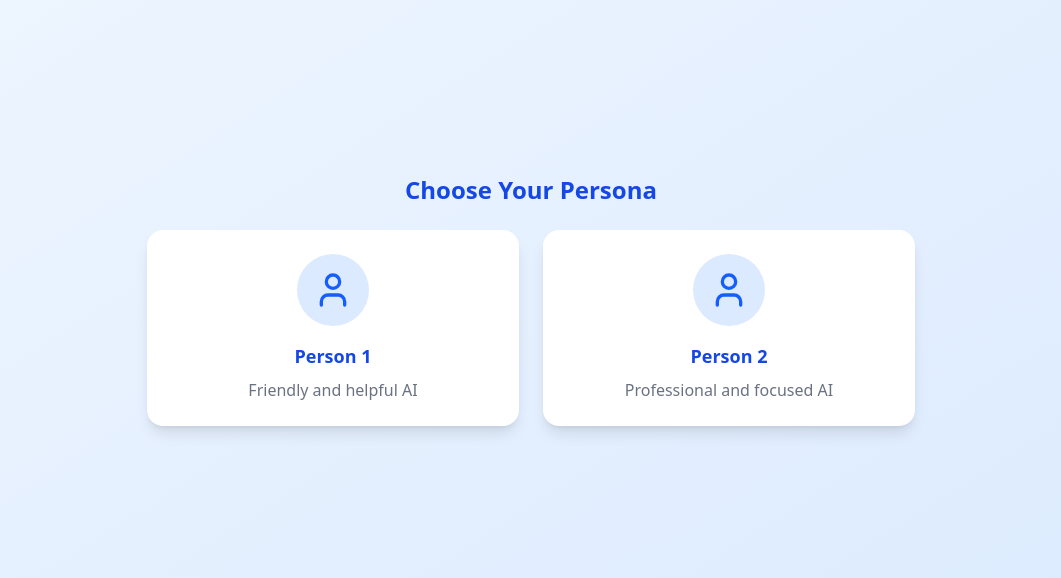
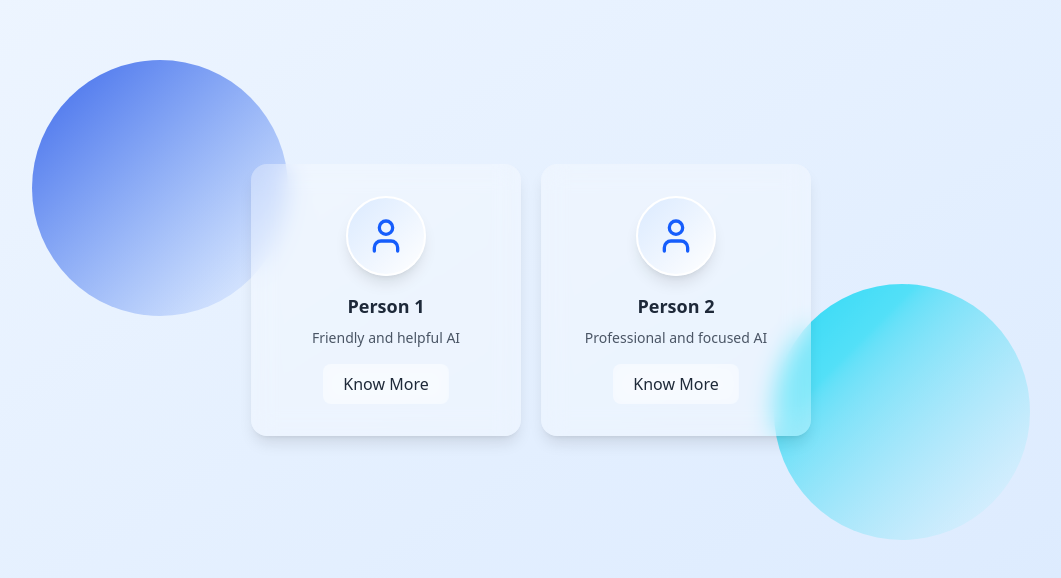
Before and after one commit to satyasandhya97/PersonaAIChatBot, a Next.js app: page / in a window 1280 px wide. Shown: the part 116-694 px from the top of the page, without its empty margins (109-1170 px from the left). Built offline with nearby package versions, Linux system fonts and the light colour scheme.

Commit message:
Successfully designed PersonaSelector.tsx to choose the chat persona.

```diff
--- a/components/elements/PersonaSelector.tsx
+++ b/components/elements/PersonaSelector.tsx
@@ -12,24 +12,59 @@ export default function PersonaSelector() {
     ];
 
     return (
-        <div className="flex flex-col items-center justify-center min-h-screen bg-gradient-to-br from-blue-50 to-blue-100 p-6">
-            <h1 className="text-2xl font-bold text-blue-700 mb-6">Choose Your Persona</h1>
+        <section className="relative overflow-hidden min-h-screen bg-gradient-to-br from-blue-50 to-blue-100 flex items-center justify-center p-6">
+            {/* Glass Circles (Background Decoration) */}
+            <div className="absolute w-64 h-64 bg-gradient-to-br from-blue-700/80 to-white/20 rounded-full top-[20%] left-[10%]"></div>
+            <div className="absolute w-64 h-64 bg-gradient-to-br from-cyan-400/80 to-white/20 rounded-full bottom-[20%] right-[10%] "></div>
 
-            <div className="grid grid-cols-1 sm:grid-cols-2 gap-6 w-full max-w-3xl">
-                {personas.map((p) => (
+            {/* Container */}
+            <div className="flex justify-around gap-5 px-80 w-full z-10">
+                {personas.map((p, index) => (
                     <div
                         key={p.id}
                         onClick={() => router.push(`/chat?persona=${p.id}`)}
-                        className="cursor-pointer group bg-white rounded-2xl shadow-lg p-6 flex flex-col items-center text-center transition transform hover:scale-105 hover:shadow-xl hover:bg-blue-50"
+                        className="relative text-center p-8 rounded-2xl bg-white/30 w-[80%] backdrop-blur-md shadow-lg
+                       hover:shadow-2xl hover:scale-105 transition-transform duration-500
+                       cursor-pointer overflow-hidden group"
                     >
-                        <div className="bg-blue-100 p-4 rounded-full mb-4 group-hover:bg-blue-200 transition">
+                        {/* Avatar Icon */}
+                        <div className="w-20 h-20 mx-auto mb-4 rounded-full border-2 border-white shadow-lg bg-gradient-to-br from-blue-100 to-white flex items-center justify-center group-hover:from-blue-200 transition">
                             <User className="w-10 h-10 text-blue-600" />
                         </div>
-                        <h2 className="text-lg font-semibold text-blue-700">{p.name}</h2>
-                        <p className="text-gray-500 mt-2">{p.description}</p>
+
+                        {/* Title & Description */}
+                        <h3 className="text-lg font-semibold text-gray-800">{p.name}</h3>
+                        <p className="text-gray-600 text-sm mt-2">{p.description}</p>
+
+                        {/* Button */}
+                        <button className="mt-4 px-5 py-2 rounded-lg bg-white/40 backdrop-blur-sm text-gray-800 font-medium transition hover:bg-white/60">
+                            Know More
+                        </button>
+
+                        {/* Social Icons (Slide-in Animation) */}
+                        <div className="absolute top-1/2 -translate-y-1/2 left-4 flex flex-col space-y-4">
+                            <a
+                                href="#"
+                                className="text-gray-800 text-xl transform -translate-x-20 group-hover:translate-x-0 transition duration-300"
+                            >
+                                <i className="bx bxl-instagram"></i>
+                            </a>
+                            <a
+                                href="#"
+                                className="text-gray-800 text-xl transform -translate-x-20 group-hover:translate-x-0 transition duration-500"
+                            >
+                                <i className="bx bxl-facebook"></i>
+                            </a>
+                            <a
+                                href="#"
+                                className="text-gray-800 text-xl transform -translate-x-20 group-hover:translate-x-0 transition duration-700"
+                            >
+                                <i className="bx bxl-tiktok"></i>
+                            </a>
+                        </div>
                     </div>
                 ))}
             </div>
-        </div>
+        </section>
     );
 }
```
